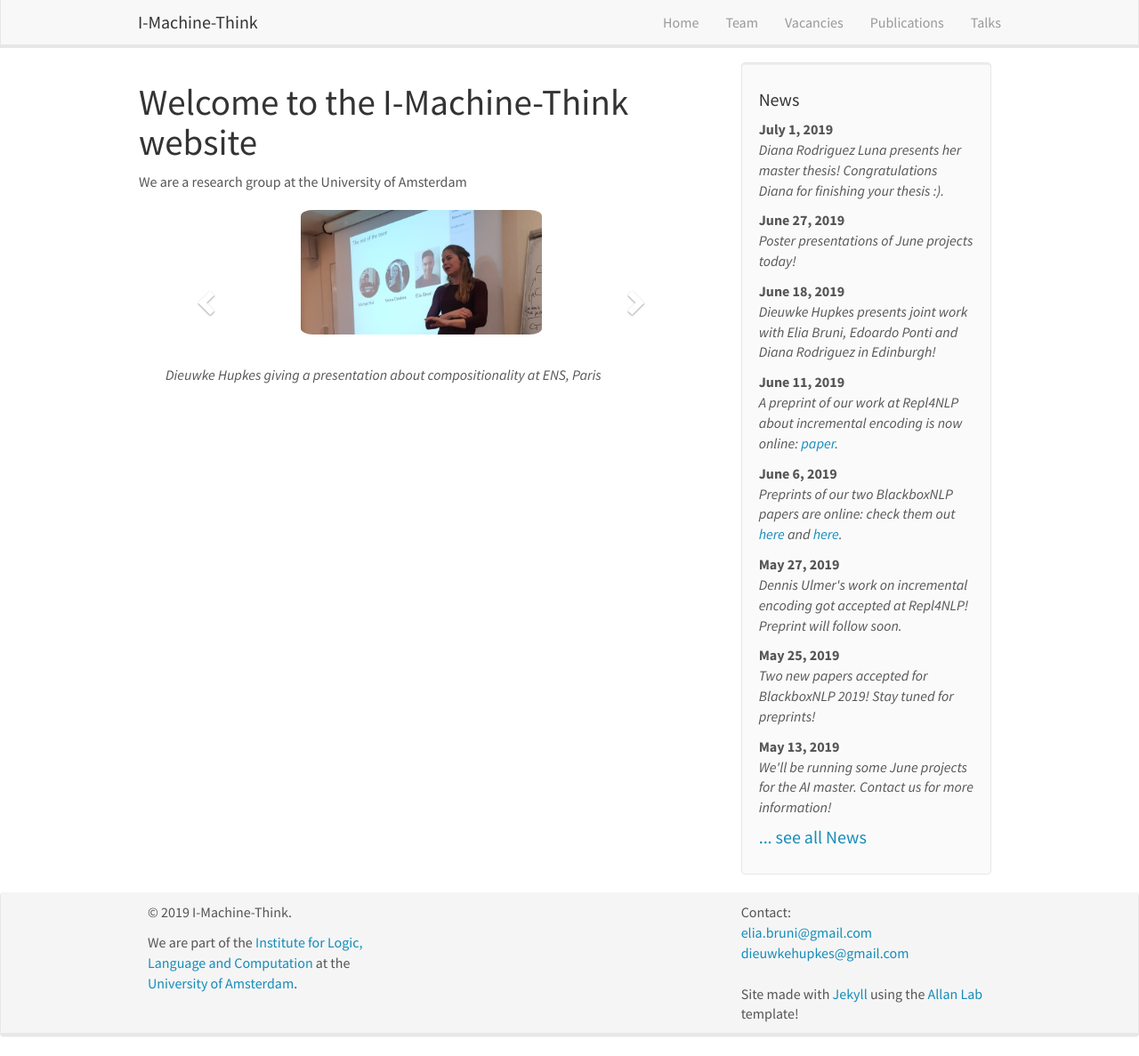
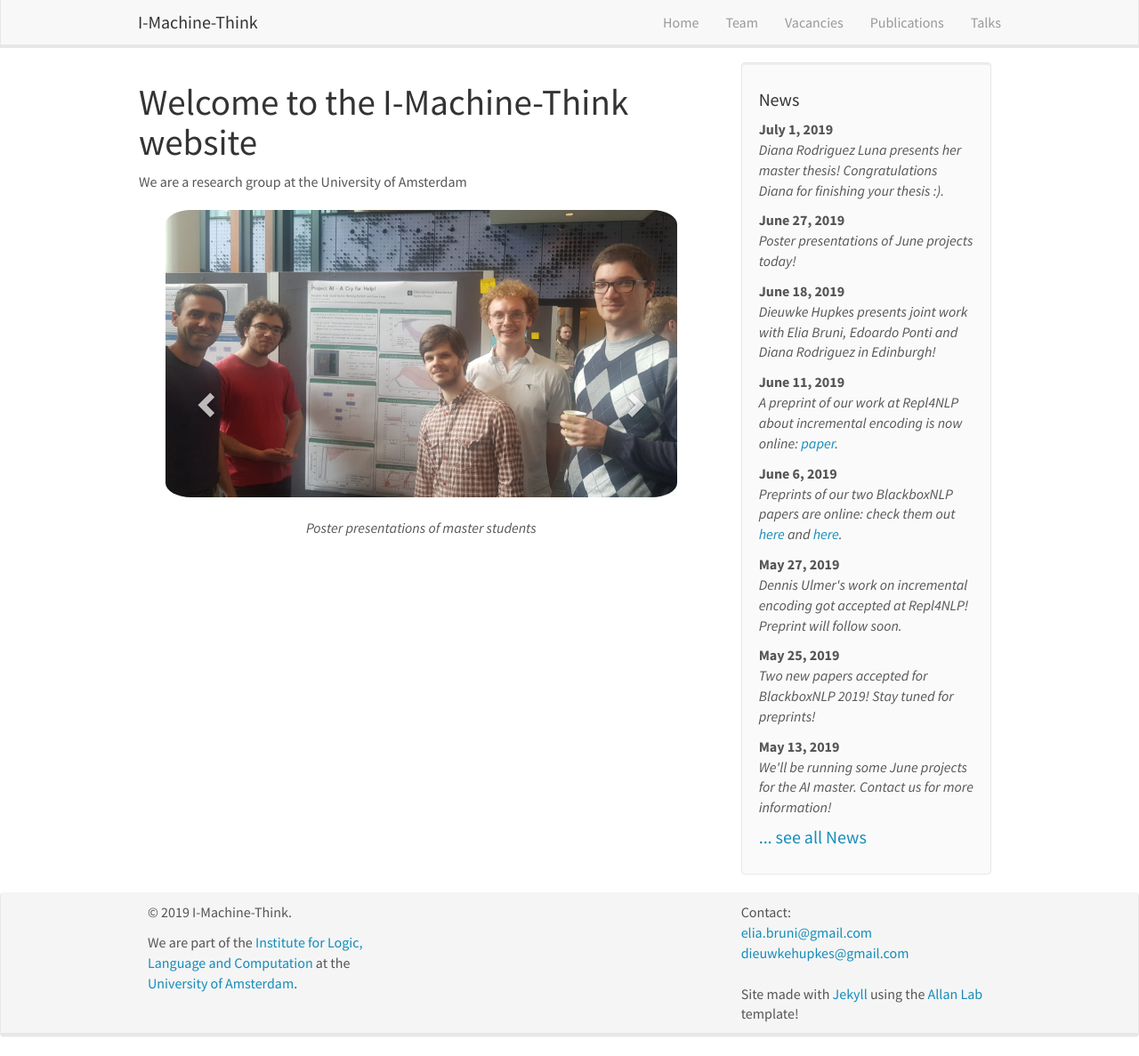
Before and after one commit to i-machine-think/i-machine-think.github.io, a Jekyll site: the page built from _pages/home.md, in a window 1280 px wide and 1187 px high. Shown: the whole window at 89% size. Built offline with Jekyll 4.4.1, drawn with Linux system fonts in a browser that asks for light colours; nearby versions of some CDN libraries.

Commit message:
Update slider images

```diff
--- a/_pages/home.md
+++ b/_pages/home.md
@@ -19,23 +19,28 @@ We are a research group at the University of Amsterdam
         <li data-target="#carousel" data-slide-to="5"></li>
     </ol>
 
+    {% assign slide_number = 0 %}
+
     <!-- Items -->
     <div class="carousel-inner" markdown="0">
+    {% for item in site.data.slider %}
+        {% if item.first %}
         <div class="item active">
-            <img src="{{ site.url }}{{ site.baseurl }}/images/slider/DennisCLIN.jpeg" height="140" alt="Slide 1" />
-            <br>
-            <i>Dennis Ulmer presenting his work about incremental encoding at <a href="http://www.let.rug.nl/clin29/">CLIN 2019</a></i>
+        {% else %}
+        <div class="item">
+        {% endif %}
+
+        <img src="{{ site.url }}{{ site.baseurl }}/images/news/{{ item.image }}" height="40%" alt="Slide {{ slide_number }}" />
+        <br>
+        <p style="text-align:center;"> <i>{{ item.text }} </i> </p>
+        <br>
+        <br>
+
         </div>
-        <div class="item">
-            <p style="text-align:center;"> <img src="{{ site.url }}{{ site.baseurl }}/images/slider/Dieuwke_ENS.jpeg" height="140" alt="Slide 2" /></p>
-            <br>
-            <i> Dieuwke Hupkes giving a presentation about compositionality at ENS, Paris</i>
-        </div>
-        <div class="item">
-            <p style="text-align:center;"> <img src="{{ site.url }}{{ site.baseurl }}/images/slider/black_box.png" height="140" alt="Slide 3" /></p>
-            <br>
-            <i> Check out our diagnostics library at <a href="https://github.com/i-machine-think/diagnnose"> https://github.com/i-machine-think/diagnnose!</a></i>
-        </div>
+
+        {% assign slide_number = slide_number | plus: 1 %}
+
+    {% endfor %}
     </div>
   <a class="left carousel-control" href="#carousel" role="button" data-slide="prev">
     <span class="glyphicon glyphicon-chevron-left" aria-hidden="true"></span>
```
Also changed, not shown: _data/slider.yml (added, +19 -0 lines), images/news/DennisCLIN.jpeg (added), images/news/black_box.png (added), images/news/poster_presentations2.jpeg (added).
